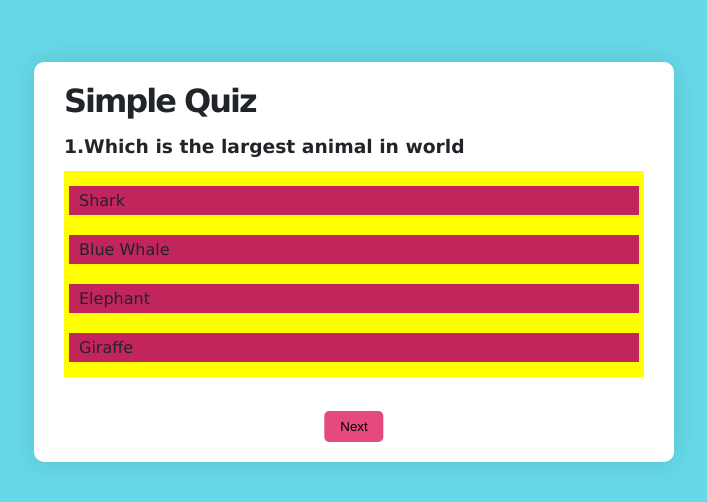
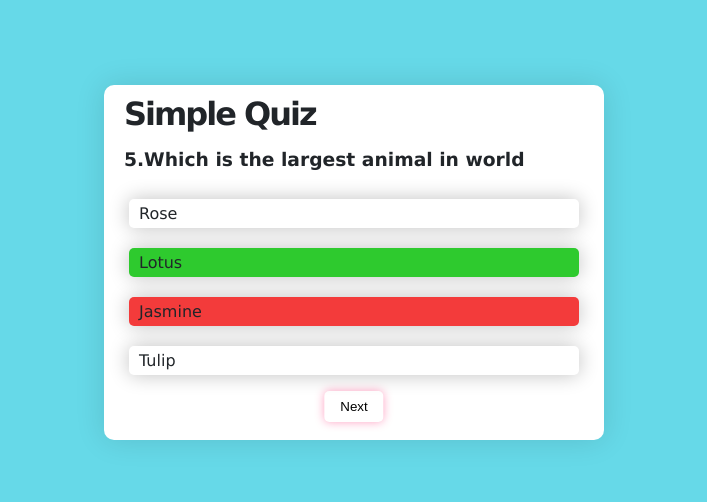
Before and after one commit to Surendhar-23/Quiz-App, a plain HTML site: page index.html in a window 1280 px wide. Shown: the part 138-640 px from the top of the page, without its empty margins (286-993 px from the left). Drawn offline with Linux system fonts and the light colour scheme.

Commit message:
Add files via upload

```diff
--- a/index.html
+++ b/index.html
@@ -15,13 +15,14 @@
             <h3 class="ques">1.Which is the largest animal in world</h3>
             <ul class="choicelist">
                 <li>Shark</li>
-                <li>Blue Whale</li>
-                <li>Elephant</li>
+                <li class="correct">Blue Whale</li>
+                <li class="wrong">Elephant</li>
                 <li>Giraffe</li>
             </ul>
         </div>
-            <button class="btn">Next</button>
+            <button class="btn" onclick="makequiz()"><span></span>Next</button>
         </div>
     </section>
+    <script src="script.js"></script>
 </body>
 </html>
--- a/script.js
+++ b/script.js
@@ -0,0 +1,47 @@
+const questions=[{
+    question: "1.Which is the largest animal in world",
+    answers:[{text:"Shark" , correct:false},
+        {text:"Blue Whale" , correct:true},
+        {text:"Elephant" , correct:false},
+        {text:"Giraffe" , correct:false}]
+},{
+    question: "2.Rainbow consist of how many colours?",
+    answers:[{text:"Two" , correct:false},
+        {text:"Five" , correct:false},
+        {text:"Seveen" , correct:true},
+        {text:"Nine" , correct:false}]
+},{
+    question: "3.Baby frog is known as",
+    answers:[{text:"Tadpole" , correct:true},
+        {text:"frog" , correct:false},
+        {text:"fish" , correct:false},
+        {text:"snile" , correct:false}]
+},{
+    question: "4.Which animal is known as king of jungle",
+    answers:[{text:"Tiger" , correct:false},
+        {text:"Cheetha" , correct:false},
+        {text:"Fox" , correct:false},
+        {text:"Lion" , correct:true}]
+},{
+    question: "5.Which is the largest animal in world",
+    answers:[{text:"Rose" , correct:false},
+        {text:"Lotus" , correct:true},
+        {text:"Jasmine" , correct:false},
+        {text:"Tulip" , correct:false}]
+}];
+let choice= Math.floor((Math.random() * 5) + 1);
+console.log(choice);
+let ques=document.querySelector(".ques");
+let choicelist=document.querySelectorAll(".choicelist li");
+let btnnxt=document.querySelector(".btn");
+
+
+let makequiz=function(){
+    ques.textContent=questions[choice-1]['question'];
+    for(let i=0;i<4;i++)
+    {
+    choicelist[i].textContent=questions[choice-1]['answers'][i]['text']
+    }
+}
+makequiz();
+btnnxt.addEventListener('click',makequiz);
--- a/style.css
+++ b/style.css
@@ -18,12 +18,14 @@ body{
 }
 
 .container{
-    width: 50%;
-    height: 50%;
+    width: 500px;
+    /* height: 60%; */
     background-color: rgb(255, 255, 255);
     border-radius: 10px;
+    margin: 5px;
     box-shadow: 0 0 30px rgba(0, 0, 0, 0.123);
-    padding: 20px 30px;
+    padding: 10px    20px;
+    padding-bottom: 50px;
     position: relative;
 }
 
@@ -38,8 +40,7 @@ body{
 }
 
 .choicelist{
-    background-color: yellow;
-    min-height: 180px;
+    /* min-height: 180px; */
     list-style: none;
     display: flex;
     flex-direction: column;
@@ -49,24 +50,62 @@ body{
 }
 
 .choicelist li{
-    background-color: #c2255c;
+    box-shadow: 0 0 20px rgba(0, 0, 0, 0.247);
     padding: 5px 10px;
     width: 100%;
     margin: 10px 10px;
+    transition: 0.3s;
+    border-radius: 5px;
+    cursor: pointer;
+}
+.choicelist li:hover{
+    transform: translatex(-5px);
 }
 
+.correct{
+    background-color: rgb(46, 202, 46);
+}
+.wrong{
+    background-color: rgb(243, 59, 59);
+}
 .btn{
     position: absolute;
     bottom: 5%;
     left: 50%;
     transform: translateX(-50%);
     padding: 8px 16px;
-    background-color: #e64980;
+    /* background-color: #e64980; */
     border-radius: 5px;
     border: none;
     cursor: pointer;
+   z-index: 1;
+   background: transparent;
+   /* border: 1px solid #ee2a6e75; */
+   box-shadow: 0px 0px 10px #ff0d6263;;
 }
 
-.btn:hover{
+.btn span{
+    /* background-color: #212529; */
+
+    left: 0;
+    top: 0;
+    border-radius: 5px;
+    position: absolute;
+    width: 0%;
+    height: 100%;
+    z-index: -1;
+    transition: 0.5s;
+    /* transform: translateX(-100%); */
+}
+.btn:hover span{
+    width: 100%;
     background-color: #c2255c;
 }
+
+/* @keyframes btnhover{
+    0%{
+        width: 0;
+    }
+    100%{width: 100%;}
+}
+ */
```
